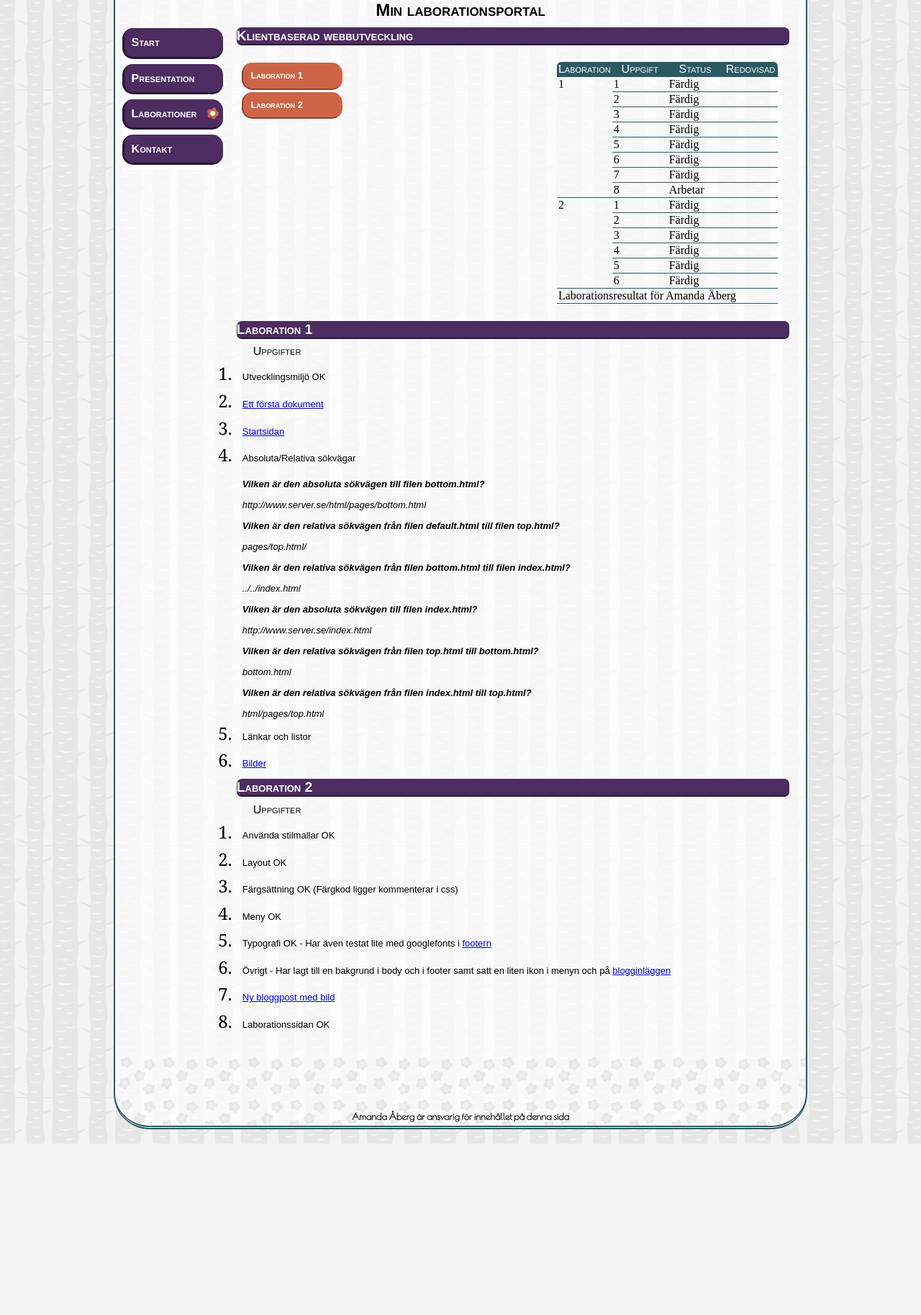
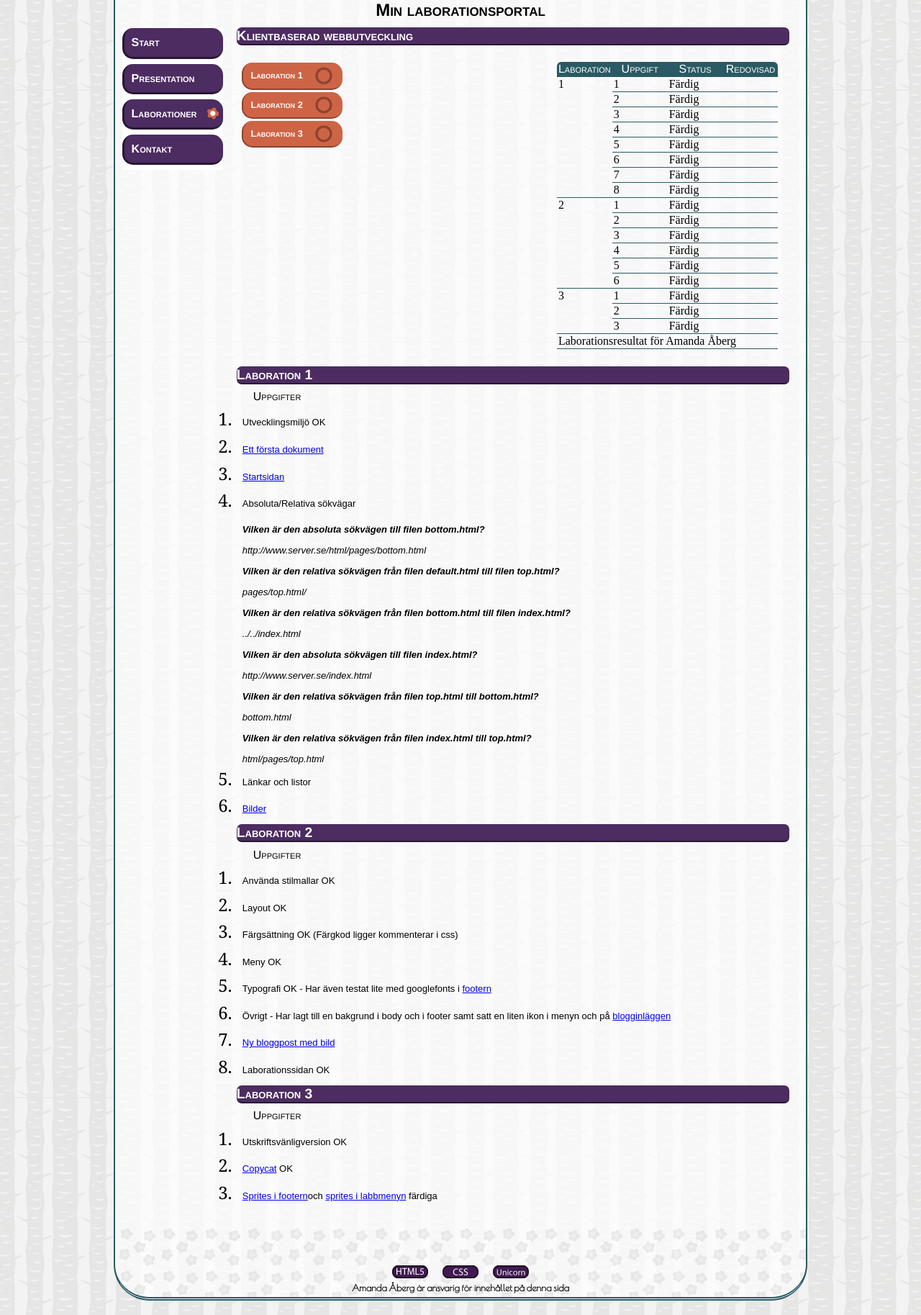
Before and after one commit to aa222di/1d435-labrationer, a PHP site: page /pages/laborationer.html in a window 1280 px wide. Shown: the part 225-2052 px from the top of the page at 72% size. Before the commit the page ends 1814 px from the top, so only its background shows below. Run offline with PHP 8.4, Linux system fonts and the light colour scheme.

Commit message:
Sprites färdiga, har skrivit om problem i bloggen

```diff
--- a/css/basic.css
+++ b/css/basic.css
@@ -68,6 +68,31 @@ CE6446 rosa
 4C2C61 lila
 
 #281733 mörklila */
+
+/*
+
+.sprite-csslila{ background-position: 0 0; width: 50px; height: 50px; }
+.sprite-cssrosa{ background-position: 0 -70px; width: 50px; height: 50px; }
+.sprite-doublel{ background-position: 0 -140px; width: 24px; height: 24px; }
+.sprite-doubler{ background-position: 0 -184px; width: 24px; height: 24px; }
+.sprite-ht5lila{ background-position: 0 -228px; width: 50px; height: 50px; }
+.sprite-ht5rosa{ background-position: 0 -298px; width: 50px; height: 50px; }
+.sprite-morkl{ background-position: 0 -368px; width: 24px; height: 24px; }
+.sprite-morkr{ background-position: 0 -412px; width: 24px; height: 24px; }
+.sprite-unilila{ background-position: 0 -456px; width: 50px; height: 50px; }
+.sprite-unirosa{ background-position: 0 -526px; width: 50px; height: 50px; }
+*/
+
+
+/*
+
+.sprite-doublel{ background-position: 0 0; width: 24px; height: 24px; }
+.sprite-doubler{ background-position: 0 -48px; width: 24px; height: 24px; }
+.sprite-morkl{ background-position: 0 -96px; width: 24px; height: 24px; }
+.sprite-morkr{ background-position: 0 -144px; width: 24px; height: 24px; }
+
+*/
+
 
 
 /*------------------------------------------------------------- Layout Allmängiltig för hela sidan-------------------------------------------------------------------- */
@@ -342,20 +367,22 @@ dd {
     margin-bottom: 2%;
     border-bottom: 2px solid #8A432F;
     border-left: 2px solid #8A432F;
-
-
-}
+    background-image: url(pics/circlesprite.png);
+    background-repeat: no-repeat;
+    background-position: 100px -42px
+    }
 
 
 
 #menylabb a:hover {
+
     background-color: #4C2C61 ;
     border-bottom: 2px solid #281733;
     border-left: 2px solid #281733;
+    background-position: 100px 6px
+    }
 
-
-
-}
+/*#menylabb a:visited { background-position: 100px -138px ; } verkar som att visited inte fungerar på ankarlänkar? */
 
 
 #resultstable {
@@ -426,6 +453,15 @@ dd {
 
 /*----------------------------------------------footer text------------------------------------------*/
 
+/*
+.sprite-csslila{ background-position: 0 0; width: 50px; height: 50px; }
+.sprite-cssrosa{ background-position: 0 -100px; width: 50px; height: 50px; }
+.sprite-ht5lila{ background-position: 0 -200px; width: 50px; height: 50px; }
+.sprite-ht5rosa{ background-position: 0 -300px; width: 50px; height: 50px; }
+.sprite-unilila{ background-position: 0 -400px; width: 50px; height: 50px; }
+.sprite-unirosa{ background-position: 0 -500px; width: 50px; height: 50px; }
+*/
+
 
 #foottext {
     position: absolute;
@@ -440,8 +476,40 @@ dd {
    font-family: "Poiret One", serif;
    font-size:  0.8em;
    font-weight: bold;
+
 }
 
+#validators a {
+    height: 50px;
+    width: 50px;
+    display: block;
+    background-image: url(pics/linksprite.png);
+    text-indent: 9999px;
+
+}
+
+#HTML5link { background-position:0 -200px ;}
+#HTML5link:hover {background-position: 0 -300px;}
+
+#CSSlink:hover { background-position: 0 -100px; }
+
+#Unicornlink { background-position: 0 -400px; }
+#Unicornlink:hover {background-position: 0 -500px; }
+
+
+
+#validators li {
+    float: left;
+    margin: 10px;
+}
+
+#validators {
+    width: 210px;
+    height: 50px;
+    margin: 0 auto;
+    padding-top: 30px;
+
+}
 
 /*-------------------------Utskrift---------------------*/
 
--- a/pages/laborationer.html
+++ b/pages/laborationer.html
@@ -4,7 +4,7 @@
 
     <head>
         <meta charset="utf-8" />
-        <title>Start</title>
+        <title>Laborationer</title>
         <link rel="stylesheet" href="../css/basic.css"/>
 
     </head>
@@ -42,6 +42,7 @@
             <ul>
                 <li><a href="#lab1">Laboration 1</a> </li>
                 <li><a href="#lab2">Laboration 2</a> </li>
+                <li><a href="#lab3">Laboration 3</a> </li>
             </ul>
         </div>
 
@@ -102,7 +103,7 @@
                     </tr>
                     <tr>
                         <td>8</td>
-                        <td>Arbetar</td>
+                        <td>Färdig</td>
                         <td></td>
                     </tr>
                     <tr>
@@ -133,6 +134,23 @@
                     </tr>
                     <tr>
                         <td>6</td>
+                        <td>Färdig</td>
+                        <td></td>
+                    </tr>
+
+                    <tr>
+                        <td rowspan="3">3</td>
+                        <td>1</td>
+                        <td>Färdig</td>
+                        <td></td>
+                    </tr>
+                    <tr>
+                        <td>2</td>
+                        <td>Färdig</td>
+                        <td></td>
+                    </tr>
+                    <tr>
+                        <td>3</td>
                         <td>Färdig</td>
                         <td></td>
                     </tr>
@@ -196,10 +214,33 @@
 
         </div>
 
+
+       <div id="lab">
+           <h2 id="lab3">Laboration 3</h2>
+            <h3>Uppgifter</h3>
+            <ol>
+                <li><p>Utskriftsvänligversion OK</p></li>
+                <li><p><a href="https://c9.io/aa222di/uppgift-3-3/workspace/index.html#">Copycat</a> OK</p></li>
+                <li><p><a href="#HTML5link">Sprites i footern</a>och <a href="#menylabb">sprites i labbmenyn</a> färdiga</p></li>
+
+            </ol>
+
+
+        </div>
+
     </div>
          <!---------------------------footer-------------------------------->
 
-               <div id="footer"><div id="foottext"><p>Amanda Åberg är ansvarig för innehållet på denna sida</p></div></div>
+               <div id="footer">
+               <div id="validators"> <ul>
+                           <li><a href="http://validator.w3.org/check/referer" id="HTML5link"></a></li>
+                            <li><a href="http://jigsaw.w3.org/css-validator/check/referer"id="CSSlink" ></a></li>
+                         <li><a href="http://validator.w3.org/unicorn/check?ucn_uri=referer&amp;ucn_task=conformance" id="Unicornlink"></a></li>
+                    </ul></div>
+
+               <div id="foottext">
+
+               <p>Amanda Åberg är ansvarig för innehållet på denna sida</p></div></div>
      </div>
 
     </body>
```
Also changed, not shown: index.html (+21 -1 lines), pages/kontakt.html (+11 -2 lines), pages/presentation.html (+10 -2 lines), css/pics/circlesprite.png (added), css/pics/linksprite.png (added).
